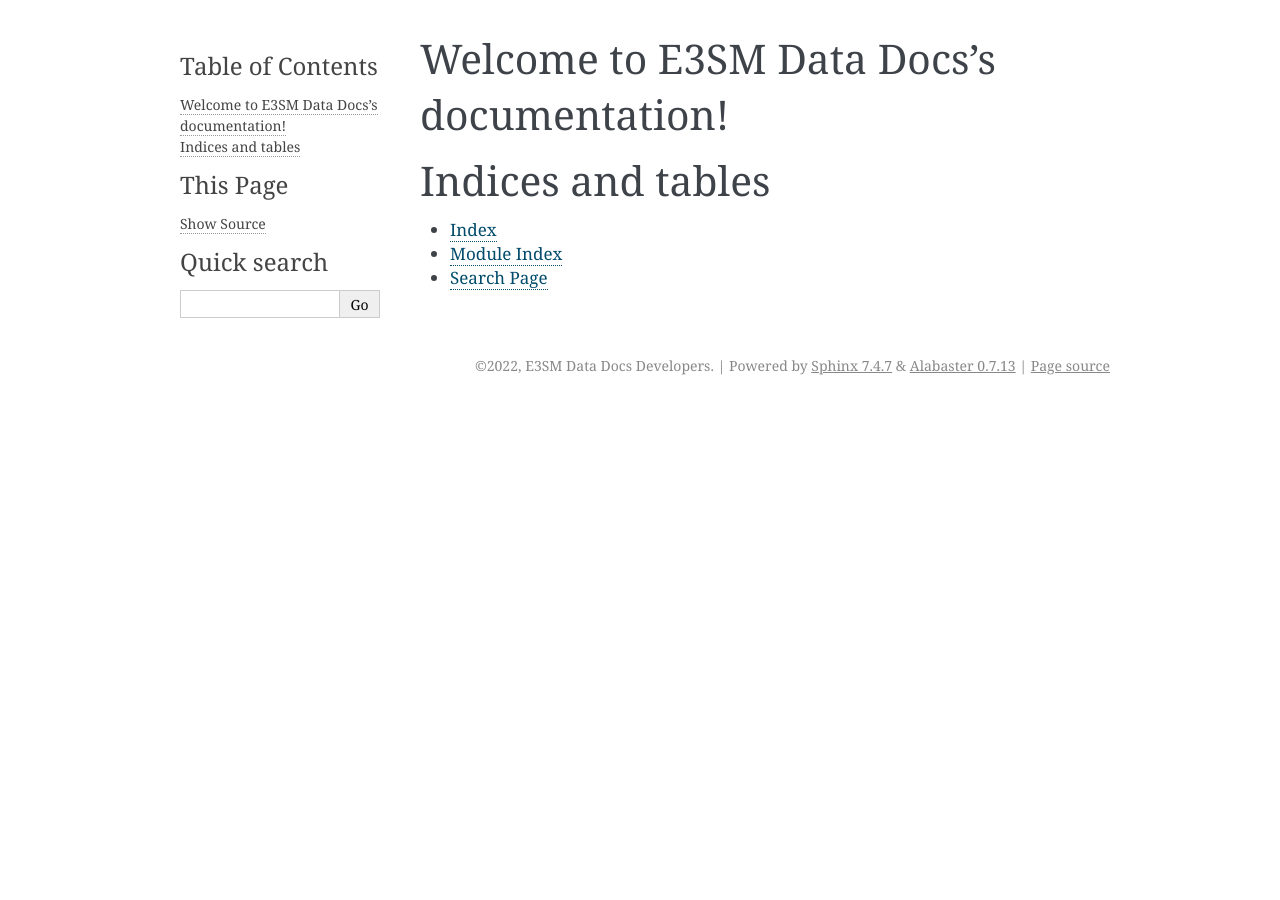
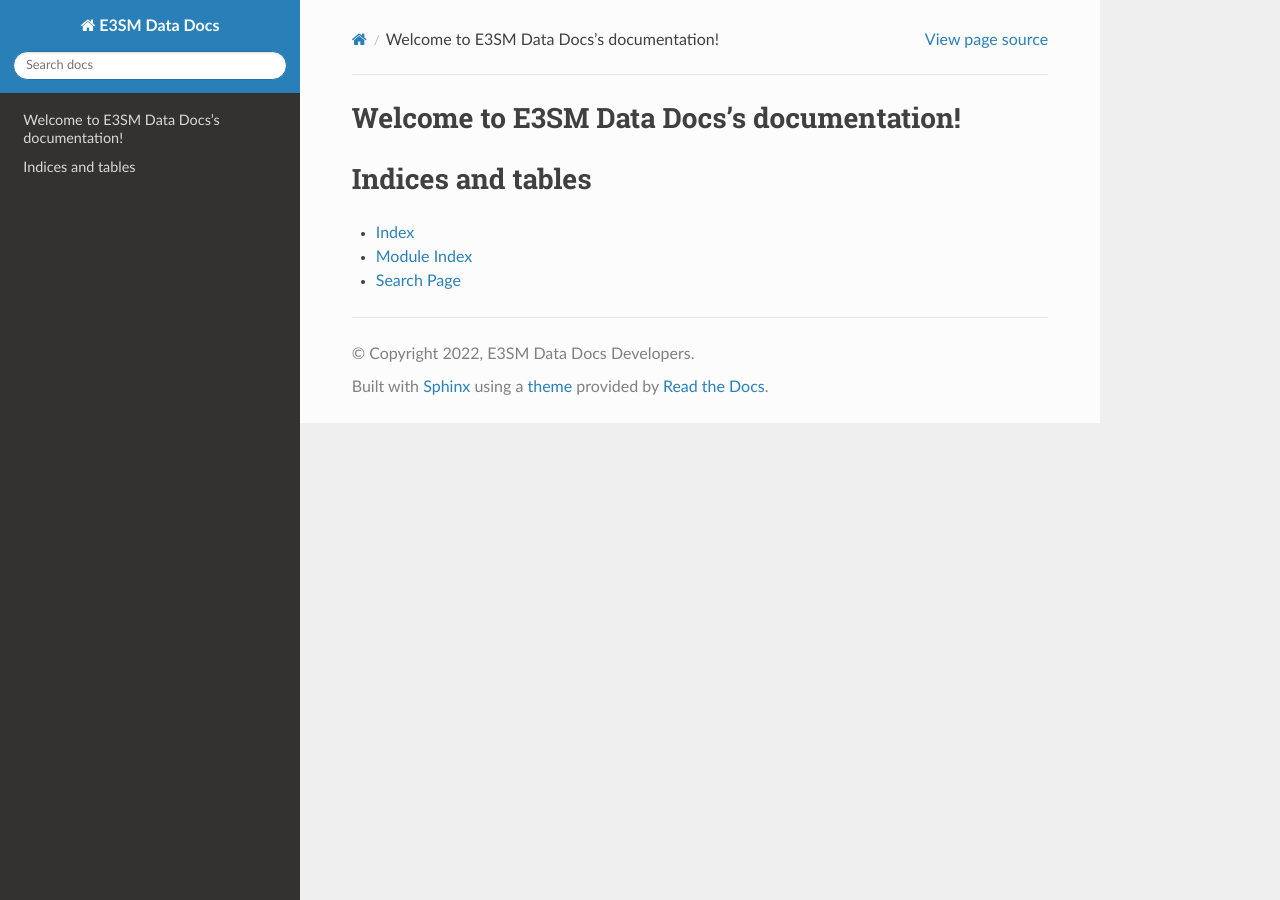
Before and after one commit to E3SM-Project/e3sm_data_docs, a Sphinx documentation site: the page built from docs/index.rst, in a window 1280 px wide. Built offline with Sphinx 7.4.7 and the Read the Docs theme 2.0.0, drawn with Linux system fonts in a browser that asks for light colours.

Commit message:
Update sphinx build dir

```diff
--- /dev/null
+++ b/docs/_templates/versions.html
@@ -0,0 +1,27 @@
+{%- if current_version %}
+<div class="rst-versions" data-toggle="rst-versions" role="note" aria-label="versions">
+  <span class="rst-current-version" data-toggle="rst-current-version">
+    <span class="fa fa-book"> Other Versions</span>
+    v: {{ current_version.name }}
+    <span class="fa fa-caret-down"></span>
+  </span>
+  <div class="rst-other-versions">
+    {%- if versions.tags %}
+    <dl>
+      <dt>Tags</dt>
+      {%- for item in versions.tags %}
+      <dd><a href="{{ item.url }}">{{ item.name }}</a></dd>
+      {%- endfor %}
+    </dl>
+    {%- endif %}
+    {%- if versions.branches %}
+    <dl>
+      <dt>Branches</dt>
+      {%- for item in versions.branches %}
+      <dd><a href="{{ item.url }}">{{ item.name }}</a></dd>
+      {%- endfor %}
+    </dl>
+    {%- endif %}
+  </div>
+</div>
+{%- endif %}
--- a/docs/conf.py
+++ b/docs/conf.py
@@ -14,6 +14,7 @@
 # import sys
 # sys.path.insert(0, os.path.abspath('.'))
 
+import sphinx_rtd_theme
 
 # -- Project information -----------------------------------------------------
 
@@ -28,6 +29,8 @@ author = 'E3SM Data Docs Developers'
 # extensions coming with Sphinx (named 'sphinx.ext.*') or your custom
 # ones.
 extensions = [
+    "sphinx_rtd_theme",
+    "sphinx_multiversion",
 ]
 
 # Add any paths that contain templates here, relative to this directory.
@@ -44,9 +47,17 @@ exclude_patterns = []
 # The theme to use for HTML and HTML Help pages.  See the documentation for
 # a list of builtin themes.
 #
-html_theme = 'alabaster'
+
+html_theme = "sphinx_rtd_theme"
+html_theme_path = [sphinx_rtd_theme.get_html_theme_path()]
 
 # Add any paths that contain custom static files (such as style sheets) here,
 # relative to this directory. They are copied after the builtin static files,
 # so a file named "default.css" will overwrite the builtin "default.css".
 html_static_path = ['_static']
+
+
+# -- Options sphinx-multiversion -------------------------------------------
+smv_tag_whitelist = r"^v\d+\.\d+.\d+$"  # Include tags like "tags/v1.0.0"
+smv_branch_whitelist = "main"
+smv_remote_whitelist = r"^(origin|upstream)$"  # Use branches from origin
```
Also changed, not shown: 2 other files.
